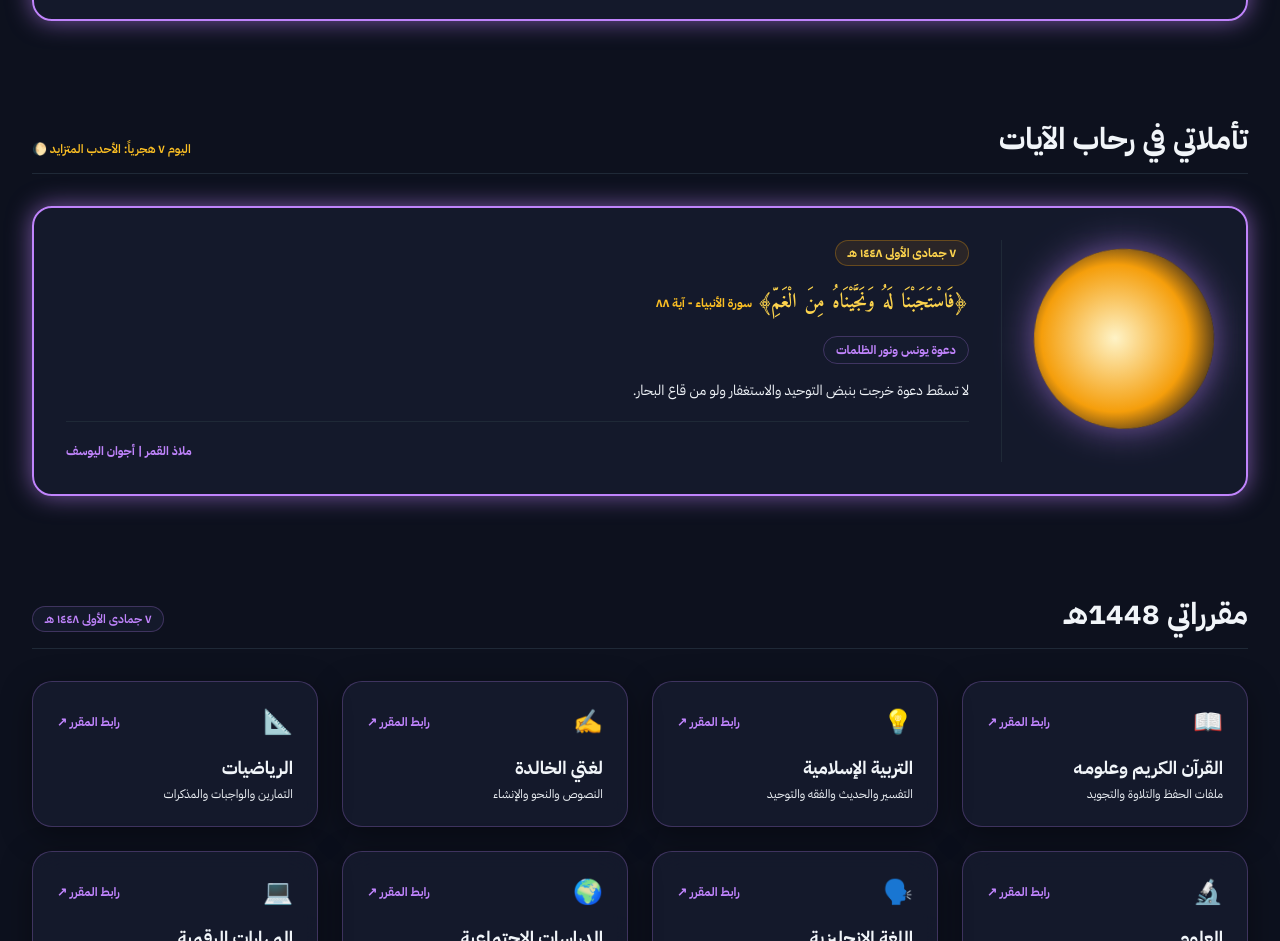
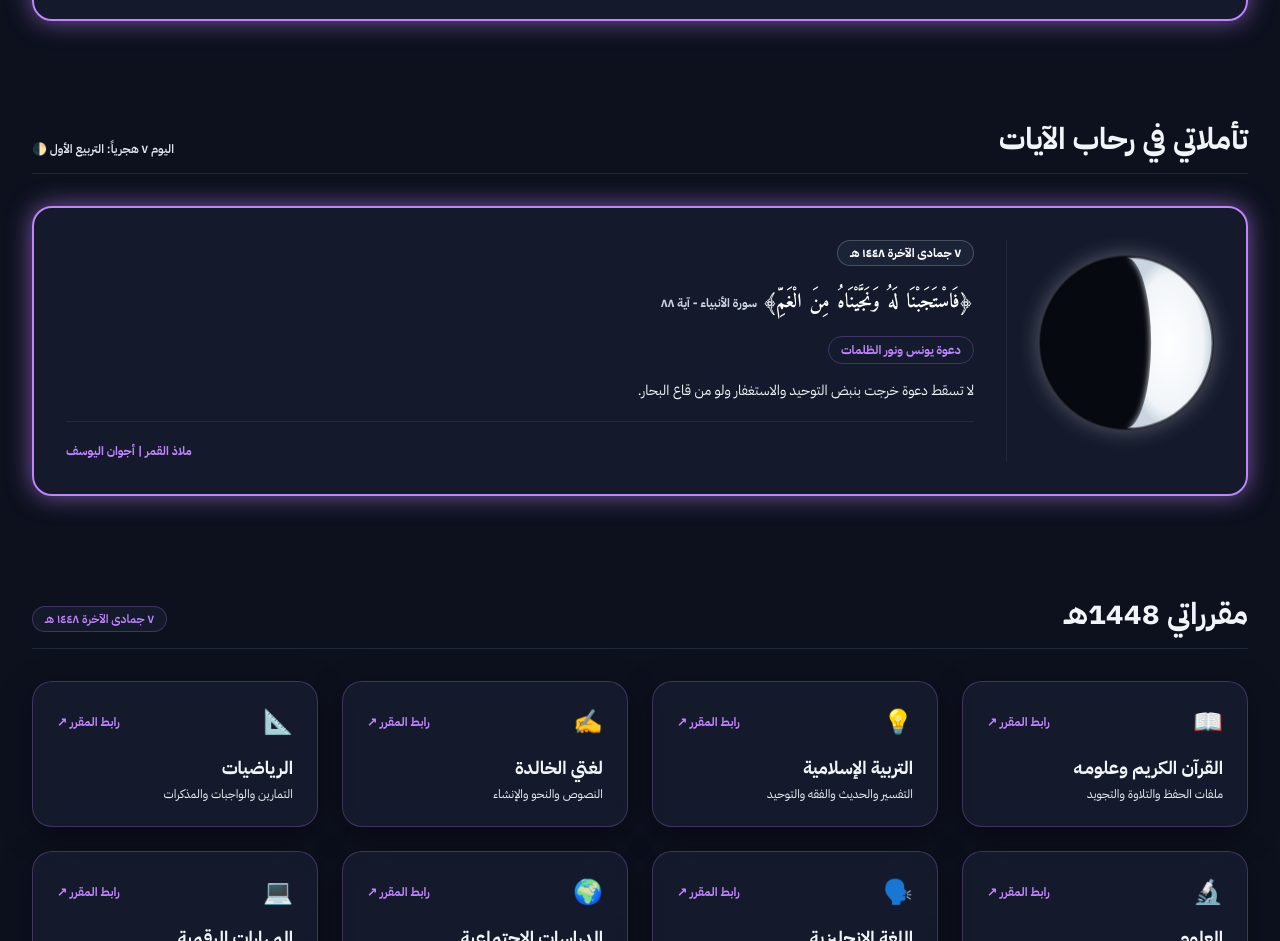
Before and after one commit to alajwanah/ws, a plain HTML site: page g.html in a window 1280 px wide. Shown: the part 2290-3231 px from the top of the page. Drawn offline with nearby package versions, Linux system fonts and the light colour scheme; a web font is replaced by a local one.

Commit message:
Update g.html

```diff
--- a/g.html
+++ b/g.html
@@ -187,10 +187,24 @@
 
     .glowing-box { background: var(--bg-glass); border: 2px solid var(--accent); box-shadow: 0 0 25px var(--glow-color); }
 
-    .single-floating-moon { position: relative; width: 180px; height: 180px; border-radius: 50%; display: flex; align-items: center; justify-content: center; animation: moonFloatSpin 8s ease-in-out infinite; transition: all 0.4s ease; }
+    /* شكل القمر الواقعي */
+    .single-floating-moon {
+      position: relative;
+      width: 175px;
+      height: 175px;
+      border-radius: 50%;
+      background-color: #070910;
+      border: 1px solid rgba(255, 255, 255, 0.12);
+      overflow: hidden;
+      display: flex;
+      align-items: center;
+      justify-content: center;
+      animation: moonFloatSpin 8s ease-in-out infinite;
+      transition: all 0.4s ease;
+    }
     @keyframes moonFloatSpin {
-      0%, 100% { transform: translateY(0) rotate(0deg); }
-      50% { transform: translateY(-14px) rotate(4deg); }
+      0%, 100% { transform: translateY(0); }
+      50% { transform: translateY(-10px); }
     }
 
     .juz-glass-card { background: var(--bg-glass); backdrop-filter: blur(12px); border: 1px solid var(--bg-glass-border); border-radius: 1rem; padding: 0.85rem; display: flex; flex-direction: column; align-items: center; justify-content: space-between; gap: 0.5rem; transition: all 0.3s ease; }
@@ -512,7 +526,7 @@
     <section id="reflections" class="space-y-8 scroll-mt-24">
       <div class="flex flex-col md:flex-row md:items-end justify-between gap-4 border-b border-gray-800 pb-4">
         <div><h2 class="text-3xl font-bold mt-1">تأملاتي في رحاب الآيات</h2></div>
-        <div class="text-xs text-amber-400 font-semibold" id="currentMoonPhaseLabel">...</div>
+        <div class="text-xs text-slate-200 font-semibold" id="currentMoonPhaseLabel">...</div>
       </div>
 
       <div class="glass-card p-6 sm:p-8 flex flex-col md:flex-row items-center justify-between gap-8 glowing-box">
@@ -522,9 +536,9 @@
 
         <div class="flex-1 space-y-5 text-center md:text-right border-t md:border-t-0 md:border-r border-gray-800 pt-6 md:pt-0 md:pr-8">
           <div class="inline-flex">
-            <span class="px-3 py-1 rounded-full bg-amber-500/10 text-amber-300 text-xs font-bold border border-amber-500/30" id="todayReflectionDate">...</span>
+            <span class="px-3 py-1 rounded-full bg-slate-800/80 text-white text-xs font-bold border border-white/20" id="todayReflectionDate">...</span>
           </div>
-          <div class="text-base sm:text-xl font-bold text-amber-200 leading-relaxed" id="todayReflectionAyahAndSurah"></div>
+          <div class="text-base sm:text-xl font-bold text-slate-100 leading-relaxed" id="todayReflectionAyahAndSurah"></div>
           <div><span class="px-3 py-1 rounded-full bg-[var(--bg-glass)] text-[var(--accent)] text-xs font-bold border border-[var(--bg-glass-border)]" id="todayReflectionTitle">...</span></div>
           <p class="text-xs text-sub leading-relaxed sm:text-sm" id="todayReflectionDesc">...</p>
           <div class="pt-4 border-t border-gray-800 text-left">
@@ -627,9 +641,7 @@
         </div>
       </div>
 
-      <div class="grid grid-cols-1 sm:grid-cols-2 lg:grid-cols-4 gap-6" id="onedriveBoxesGrid">
-        <!-- يتم تعبئة البوكسات المتجاورة ديناميكياً بروابط ون درايف -->
-      </div>
+      <div class="grid grid-cols-1 sm:grid-cols-2 lg:grid-cols-4 gap-6" id="onedriveBoxesGrid"></div>
     </section>
 
   </main>
@@ -917,38 +929,70 @@
       4: ["آل عمران", "النساء"], 3: ["البقرة", "آل عمران"], 2: ["البقرة"], 1: ["الفاتحة", "البقرة"]
     };
 
-    const MOON_PHASES_TABLE = {
-      1: { name: "الهلال المتزايد 🌒", grad: "radial-gradient(circle at 85% 50%, #fef3c7 0%, #f59e0b 20%, #0d111e 70%)" },
-      2: { name: "الهلال المتزايد 🌒", grad: "radial-gradient(circle at 80% 50%, #fef3c7 0%, #f59e0b 22%, #0d111e 70%)" },
-      3: { name: "الهلال المتزايد 🌒", grad: "radial-gradient(circle at 75% 50%, #fef3c7 0%, #f59e0b 25%, #0d111e 70%)" },
-      4: { name: "الهلال المتزايد 🌒", grad: "radial-gradient(circle at 70% 50%, #fef3c7 0%, #f59e0b 28%, #0d111e 75%)" },
-      5: { name: "الهلال المتزايد 🌒", grad: "radial-gradient(circle at 65% 50%, #fef3c7 0%, #f59e0b 32%, #0d111e 75%)" },
-      6: { name: "التربيع الأول 🌓", grad: "linear-gradient(90deg, #fef3c7 50%, #0d111e 50%)" },
-      7: { name: "الأحدب المتزايد 🌔", grad: "radial-gradient(circle at 45% 50%, #fef3c7 0%, #f59e0b 55%, #0d111e 85%)" },
-      8: { name: "الأحدب المتزايد 🌔", grad: "radial-gradient(circle at 40% 50%, #fef3c7 0%, #f59e0b 60%, #0d111e 85%)" },
-      9: { name: "الأحدب المتزايد 🌔", grad: "radial-gradient(circle at 35% 50%, #fef3c7 0%, #f59e0b 65%, #0d111e 90%)" },
-      10: { name: "الأحدب المتزايد 🌔", grad: "radial-gradient(circle at 30% 50%, #fef3c7 0%, #f59e0b 70%, #0d111e 90%)" },
-      11: { name: "الأحدب المتزايد 🌔", grad: "radial-gradient(circle at 25% 50%, #fef3c7 0%, #f59e0b 75%, #0d111e 95%)" },
-      12: { name: "الأحدب المتزايد 🌔", grad: "radial-gradient(circle at 20% 50%, #fef3c7 0%, #f59e0b 80%, #0d111e 95%)" },
-      13: { name: "الأحدب المتزايد 🌔", grad: "radial-gradient(circle at 15% 50%, #fef3c7 0%, #f59e0b 85%, #0d111e 98%)" },
-      14: { name: "البدر 🌕", grad: "radial-gradient(circle at 50% 50%, #fffbeb 0%, #fde68a 50%, #d97706 100%)" },
-      15: { name: "البدر 🌕", grad: "radial-gradient(circle at 50% 50%, #fffbeb 0%, #fde68a 50%, #d97706 100%)" },
-      16: { name: "الأحدب المتناقص 🌖", grad: "radial-gradient(circle at 85% 50%, #0d111e 0%, #f59e0b 20%, #fef3c7 85%)" },
-      17: { name: "الأحدب المتناقص 🌖", grad: "radial-gradient(circle at 80% 50%, #0d111e 0%, #f59e0b 25%, #fef3c7 80%)" },
-      18: { name: "الأحدب المتناقص 🌖", grad: "radial-gradient(circle at 75% 50%, #0d111e 0%, #f59e0b 30%, #fef3c7 75%)" },
-      19: { name: "الأحدب المتناقص 🌖", grad: "radial-gradient(circle at 70% 50%, #0d111e 0%, #f59e0b 35%, #fef3c7 70%)" },
-      20: { name: "الأحدب المتناقص 🌖", grad: "radial-gradient(circle at 65% 50%, #0d111e 0%, #f59e0b 40%, #fef3c7 65%)" },
-      21: { name: "التربيع الأخير 🌗", grad: "linear-gradient(270deg, #fef3c7 50%, #0d111e 50%)" },
-      22: { name: "الهلال المتناقص 🌘", grad: "radial-gradient(circle at 35% 50%, #fef3c7 0%, #f59e0b 25%, #0d111e 70%)" },
-      23: { name: "الهلال المتناقص 🌘", grad: "radial-gradient(circle at 30% 50%, #fef3c7 0%, #f59e0b 22%, #0d111e 70%)" },
-      24: { name: "الهلال المتناقص 🌘", grad: "radial-gradient(circle at 25% 50%, #fef3c7 0%, #f59e0b 20%, #0d111e 75%)" },
-      25: { name: "الهلال المتناقص 🌘", grad: "radial-gradient(circle at 20% 50%, #fef3c7 0%, #f59e0b 18%, #0d111e 75%)" },
-      26: { name: "الهلال المتناقص 🌘", grad: "radial-gradient(circle at 15% 50%, #fef3c7 0%, #f59e0b 15%, #0d111e 80%)" },
-      27: { name: "الهلال المتناقص 🌘", grad: "radial-gradient(circle at 12% 50%, #fef3c7 0%, #f59e0b 12%, #0d111e 85%)" },
-      28: { name: "الهلال المتناقص 🌘", grad: "radial-gradient(circle at 10% 50%, #fef3c7 0%, #f59e0b 10%, #0d111e 90%)" },
-      29: { name: "المحاق 🌑", grad: "radial-gradient(circle at 50% 50%, #171d31 0%, #0d111e 100%)" },
-      30: { name: "المحاق 🌑", grad: "radial-gradient(circle at 50% 50%, #171d31 0%, #0d111e 100%)" }
-    };
+    // دالة لحساب طور القمر الواقعي باللون الأبيض والأسود بناءً على التاريخ الهجري
+    function getRealisticMoonPhase(day) {
+      // حساب نسبة الإضاءة من 0 إلى 1 بناءً على دورة القمر (29.53 يوماً)
+      const phaseAngle = ((day - 1) / 29.53) * 2 * Math.PI;
+      const illumination = (1 - Math.cos(phaseAngle)) / 2; // 0 في المحاق، 0.5 في التربيع، 1 في البدر
+      const isWaxing = day <= 15; // متزايد في النصف الأول، متناقص في النصف الثاني
+
+      let phaseName = "";
+      if (day === 1 || day >= 29) phaseName = "المحاق 🌑";
+      else if (day >= 2 && day <= 6) phaseName = "الهلال المتزايد 🌒";
+      else if (day >= 7 && day <= 8) phaseName = "التربيع الأول 🌓";
+      else if (day >= 9 && day <= 13) phaseName = "الأحدب المتزايد 🌔";
+      else if (day >= 14 && day <= 16) phaseName = "البدر 🌕";
+      else if (day >= 17 && day <= 21) phaseName = "الأحدب المتناقص 🌖";
+      else if (day >= 22 && day <= 23) phaseName = "التربيع الأخير 🌗";
+      else phaseName = "الهلال المتناقص 🌘";
+
+      // بناء SVG واقعي للقمر (الظل أسود والضوء أبيض ناصع)
+      const r = 86;
+      const cx = 87.5;
+      const cy = 87.5;
+
+      // حساب انحناء الفاصل بين النور والظلام (Terminator)
+      const rx = Math.abs(Math.cos(phaseAngle)) * r;
+
+      let d = "";
+      if (day === 1 || day >= 29) {
+        // محاق: أسود بالكامل مع حافة خفيفة جداً
+        d = "";
+      } else if (day === 14 || day === 15) {
+        // بدر: دائرة بيضاء كاملة
+        d = `M ${cx},${cy - r} A ${r},${r} 0 1,1 ${cx},${cy + r} A ${r},${r} 0 1,1 ${cx},${cy - r} Z`;
+      } else if (isWaxing) {
+        // القمر المتزايد (الإضاءة من اليمين)
+        const sweep = illumination < 0.5 ? 0 : 1;
+        d = `M ${cx},${cy - r} A ${r},${r} 0 0,1 ${cx},${cy + r} A ${rx},${r} 0 0,${sweep} ${cx},${cy - r} Z`;
+      } else {
+        // القمر المتناقص (الإضاءة من اليسار)
+        const sweep = illumination > 0.5 ? 0 : 1;
+        d = `M ${cx},${cy - r} A ${r},${r} 0 0,0 ${cx},${cy + r} A ${rx},${r} 0 0,${sweep} ${cx},${cy - r} Z`;
+      }
+
+      const svg = `
+        <svg viewBox="0 0 175 175" width="175" height="175" xmlns="http://www.w3.org/2000/svg">
+          <defs>
+            <radialGradient id="moonWhiteGlow" cx="50%" cy="50%" r="50%">
+              <stop offset="0%" stop-color="#ffffff" />
+              <stop offset="80%" stop-color="#f1f5f9" />
+              <stop offset="100%" stop-color="#cbd5e1" />
+            </radialGradient>
+            <filter id="softGlow" x="-20%" y="-20%" width="140%" height="140%">
+              <feGaussianBlur stdDeviation="3" result="blur" />
+              <feComposite in="SourceGraphic" in2="blur" operator="over" />
+            </filter>
+          </defs>
+          <!-- قرص القمر المظلم (الأسود) -->
+          <circle cx="${cx}" cy="${cy}" r="${r}" fill="#070910" />
+          <!-- الجزء المضيء باللون الأبيض -->
+          ${d ? `<path d="${d}" fill="url(#moonWhiteGlow)" filter="url(#softGlow)" />` : ''}
+        </svg>
+      `;
+
+      return { name: phaseName, svg: svg, illumination: illumination };
+    }
 
     const DEFAULT_COURSES = [
       { id: 1, title: "القرآن الكريم وعلومـه", desc: "ملفات الحفظ والتلاوة والتجويد", icon: "📖", link: "#" },
@@ -963,7 +1007,6 @@
 
     let savedSurahsState = JSON.parse(localStorage.getItem('alajwanah_surahs_map')) || {};
 
-    // روابط ون درايف الافتراضية
     let oneDriveLinks = JSON.parse(localStorage.getItem('alajwanah_onedrive_links')) || {
       achievements: "https://onedrive.live.com/",
       blog: "https://onedrive.live.com/",
@@ -994,31 +1037,36 @@
     document.getElementById('closeMobileMenuBtn').onclick = toggleMobileMenu;
     document.getElementById('mobileMenuOverlay').onclick = toggleMobileMenu;
 
-    function getHijriDayNumber() {
+    function getHijriDateDetails() {
       try {
         const today = new Date();
-        const formatter = new Intl.DateTimeFormat('en-US-u-ca-islamic-umalqura', { day: 'numeric' });
-        return parseInt(formatter.format(today)) || 15;
+        const dayNum = parseInt(new Intl.DateTimeFormat('en-US-u-ca-islamic-umalqura', { day: 'numeric' }).format(today)) || 7;
+        const fullHijri = new Intl.DateTimeFormat('ar-SA-u-ca-islamic-umalqura', { day: 'numeric', month: 'long', year: 'numeric' }).format(today);
+        return { day: dayNum, formatted: fullHijri };
       } catch (e) {
-        return 15;
+        return { day: 7, formatted: '٧ جمادى الآخرة ١٤٤٨ هـ' };
       }
     }
 
     function renderReflectionsPreview() {
-      const day = getHijriDayNumber();
-      const phaseInfo = MOON_PHASES_TABLE[day] || MOON_PHASES_TABLE[15];
+      const hijri = getHijriDateDetails();
+      const day = hijri.day;
+      const phaseInfo = getRealisticMoonPhase(day);
       const moonSphere = document.getElementById('dynamicMoonSphere');
 
       if (moonSphere) {
-        moonSphere.style.background = phaseInfo.grad;
-        moonSphere.style.boxShadow = '0 0 35px var(--glow-color)';
+        moonSphere.innerHTML = phaseInfo.svg;
+        // التوهج يتناسب طردياً مع نسبة إضاءة القمر باللون الأبيض
+        const glowBlur = Math.round(10 + phaseInfo.illumination * 35);
+        const glowAlpha = (0.15 + phaseInfo.illumination * 0.45).toFixed(2);
+        moonSphere.style.boxShadow = `0 0 ${glowBlur}px rgba(255, 255, 255, ${glowAlpha})`;
       }
 
       document.getElementById('currentMoonPhaseLabel').innerText = `اليوم ${toArabicNumerals(day)} هجرياً: ${phaseInfo.name}`;
-      document.getElementById('todayReflectionAyahAndSurah').innerHTML = `<span class="quran-ayah text-amber-300">﴿فَاسْتَجَبْنَا لَهُ وَنَجَّيْنَاهُ مِنَ الْغَمِّ﴾</span> <span class="text-xs text-amber-400 block sm:inline mt-2">سورة الأنبياء - آية ٨٨</span>`;
+      document.getElementById('todayReflectionAyahAndSurah').innerHTML = `<span class="quran-ayah text-white">﴿فَاسْتَجَبْنَا لَهُ وَنَجَّيْنَاهُ مِنَ الْغَمِّ﴾</span> <span class="text-xs text-slate-300 block sm:inline mt-2">سورة الأنبياء - آية ٨٨</span>`;
       document.getElementById('todayReflectionTitle').innerText = "دعوة يونس ونور الظلمات";
       document.getElementById('todayReflectionDesc').innerText = "لا تسقط دعوة خرجت بنبض التوحيد والاستغفار ولو من قاع البحار.";
-      document.getElementById('todayReflectionDate').innerText = `${toArabicNumerals(day)} جمادى الأولى ١٤٤٨ هـ`;
+      document.getElementById('todayReflectionDate').innerText = hijri.formatted;
     }
 
     function renderQuranSection() {
@@ -1104,7 +1152,6 @@
       });
     }
 
-    // رندر البوكسات المتجاورة الأربعة (إنجازاتي - مدونتي - مكتبتي - بكسلاتي) المتصلة بون درايف
     function renderOneDriveBoxes() {
       const grid = document.getElementById('onedriveBoxesGrid');
       if (!grid) return;
@@ -1143,7 +1190,6 @@
         document.getElementById('adminLoginForm').classList.add('hidden');
         document.getElementById('adminControlsArea').classList.remove('hidden');
 
-        // تعبئة حقول ون درايف بالقيم الحالية
         document.getElementById('onedriveAchLink').value = oneDriveLinks.achievements || '';
         document.getElementById('onedriveBlogLink').value = oneDriveLinks.blog || '';
         document.getElementById('onedriveLibLink').value = oneDriveLinks.library || '';
@@ -1187,10 +1233,9 @@
       renderReflectionsPreview();
       renderCourses();
       renderOneDriveBoxes();
-      document.getElementById('todayHijriHeader').innerText = `${toArabicNumerals(getHijriDayNumber())} جمادى الأولى ١٤٤٨ هـ`;
+      document.getElementById('todayHijriHeader').innerText = getHijriDateDetails().formatted;
     }
 
-    // نظام الثيمات المطور (11 ثيماً)
     const THEMES_LIST = [
       { id: 'moon', name: 'ملاذ القمر (الافتراضي)', icon: '🌙', color: '#c084fc' },
       { id: 'quran', name: 'الروضة القرآنية', icon: '۞', color: '#d4af37' },
```
